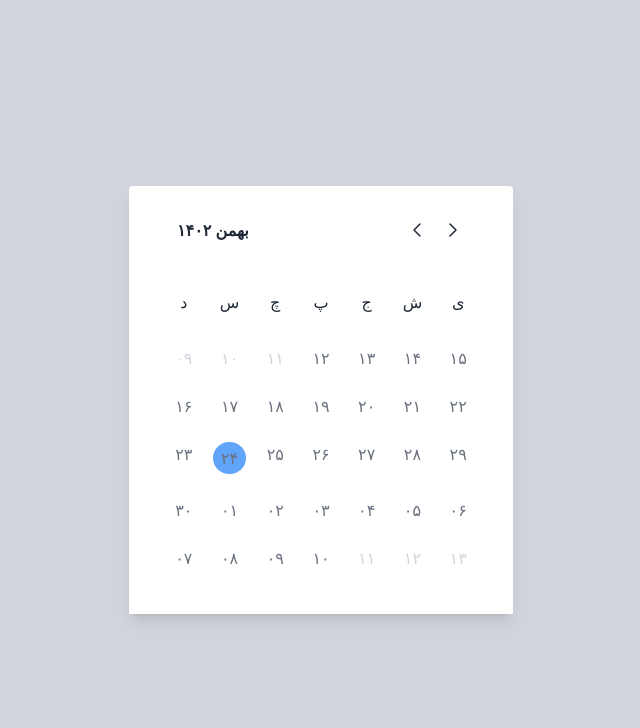
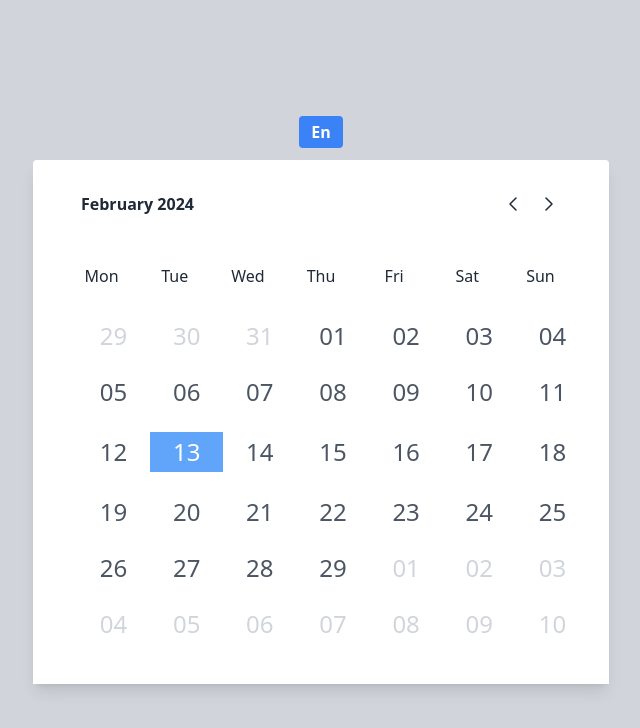
Before and after one commit to mehotkhan/z-calendar-docs, a Vue app: page / in a window 1280 px wide. Shown: the top 728 px of the page, without its empty margins (319-959 px from the left). Built offline with nearby package versions, Linux system fonts and the light colour scheme.

Commit message:
bootup Core Calendar

```diff
--- a/src/components/Calendar.vue
+++ b/src/components/Calendar.vue
@@ -2,25 +2,50 @@
 import { ref, computed, watch, onMounted } from 'vue'
 import { DateTime, Interval, Info } from "luxon";
 
-const locale = 'fa-IR'
-// const locale = 'en-GB'
-const inputDate = DateTime.local({ locale }).reconfigure({ outputCalendar: "persian" });
-// const inputDate = DateTime.local({ locale })
+const props = defineProps({
+    locale: String,
+    dir: String,
+    inputDate: Object,
+})
 
 
-const weekdaysShort = Info.weekdays('narrow', { locale })
 
 const monthSelector = ref(0)
+const dayOffset = ref(0)
 const days = ref([]);
 
 
+onMounted(() => {
+    const localParts = props.inputDate.toLocaleParts()
+    dayOffset.value = localParts[2].value
+})
 
-const currentDate = computed(() => inputDate.plus({ month: monthSelector.value }))
-const monthName = computed(() => currentDate.value.toFormat('LLLL'))
-const yearName = computed(() => currentDate.value.toFormat('yyyy'))
+watch(props, async (newProps) => {
+    const localParts = newProps.inputDate.toLocaleParts()
+    console.log(localParts)
+    console.log(newProps.inputDate)
 
-const start = computed(() => currentDate.value.startOf('month').startOf('week'))
-const end = computed(() => currentDate.value.endOf('month').endOf('week'))
+    const month = localParts[0].value
+    const day = localParts[2].value
+    dayOffset.value = day
+    console.log(month, day)
+})
+
+
+
+const weekdaysShort = computed(() => Info.weekdays('short', { locale: props.locale, useLocaleWeeks: true }))
+const currentDate = computed(() => props.inputDate.plus({ month: monthSelector.value }))
+const monthName = computed(() => currentDate.value.toFormat('LLLL', { locale: props.locale }))
+const yearName = computed(() => currentDate.value.toFormat('yyyy', { locale: props.locale }))
+// standard :)
+// const start = computed(() => currentDate.value.startOf('month').startOf('week'))
+// const end = computed(() => currentDate.value.endOf('month').endOf('week'))
+
+
+// Hacked One :)
+const start = computed(() => currentDate.value.minus({ day: dayOffset.value }).startOf('week'))
+const end = computed(() => start.value.plus({ day: 35 }).endOf('week'))
+
 
 const range = computed(() => Interval.fromDateTimes(start.value, end.value).splitBy({ days: 1 }))
 
@@ -28,16 +53,18 @@ const isToday = (date) => {
     return date.toISODate() === DateTime.local().toISODate();
 }
 const isMonth = (date) => {
-    return date.month === currentDate.value.month;
+    // console.log(date.toLocaleParts()[0].value)
+    return date.toLocaleParts()[0].value === currentDate.value.toLocaleParts()[0].value;
 }
 
 const weekGenerator = (rangeDays) => {
     days.value = []
     rangeDays.forEach((day) => {
         days.value.push({
-            dayNum: day.start.toFormat('dd'),
-            dayName: day.start.toFormat('cccc'),
-            dayClass: [isMonth(day.start) ? 'text-gray-500' : 'text-gray-300', isToday(day.start) ? 'bg-blue-400 text-gray-100 p-1' : '']
+            dayNum: day.start.toFormat('dd', { locale: props.locale }),
+            dayName: day.start.toFormat('cccc', { locale: props.locale }),
+            monthName: day.start.toFormat('MMM', { locale: props.locale }),
+            dayClass: [isMonth(day.start) ? 'text-gray-600' : 'text-gray-300', isToday(day.start) ? 'bg-blue-400 text-white p-1' : '']
         });
     })
 }
@@ -75,7 +102,7 @@ watch(range, async (newRange) => {
 
             </div>
         </div>
-        <div class="flex items-center justify-between pt-12 overflow-x-auto">
+        <div class="flex items-center justify-between pt-12  " :class="dir == 'rtl' && 'rtl'">
             <div class="w-full">
                 <div class="grid grid-cols-7 gap-0">
 
@@ -85,10 +112,14 @@ watch(range, async (newRange) => {
                 </div>
                 <div class="grid grid-cols-7 gap-0 mt-5 ">
 
-                    <div v-for="day in days" class="w-full flex justify-center">
-                        <div class="text-base font-medium rounded-full px-2 m-3" :class="day.dayClass">{{
+                    <div v-for="day in days" class="w-full flex justify-center flex-col px-2 m-3 items-center"
+                        :class="day.dayClass">
+
+
+                        <div class="text-2xl font-medium rounded-full">{{
                             day.dayNum
-                        }}</div>
+                        }}
+                        </div>
 
                     </div>
 
--- a/src/components/HelloWorld.vue
+++ b/src/components/HelloWorld.vue
@@ -1,14 +1,45 @@
-<script setup>
+<script setup lang="ts">
+import { ref, computed, watch, onMounted } from 'vue'
+import { DateTime, Interval, Info } from "luxon";
 import Calendar from './Calendar.vue'
-import Events from './Events.vue'
+// import Events from './Events.vue'
+
+const lngMode = ref<string>('en')
+const dirMode = ref<string>('ltr')
+const locale = ref<string>('')
+const inputDate = ref<object>()
+
+const switchMode = () => {
+  lngMode.value == 'fa' ? lngMode.value = 'en' : lngMode.value = 'fa'
+  bootUp()
+}
+
+const bootUp = () => {
+  if (lngMode.value == 'fa') {
+    locale.value = 'fa-IR'
+    dirMode.value = 'rtl'
+    inputDate.value = DateTime.local().reconfigure({ outputCalendar: "persian" });
+  } else {
+    dirMode.value = 'ltr'
+    locale.value = 'en-GB'
+    inputDate.value = DateTime.local()
+  }
+}
+bootUp()
+
+
 
 
 </script>
 <template>
-  <div class="flex items-center justify-center py-8 px-4">
-
-    <div class="max-w-sm w-full shadow-lg">
-      <Calendar />
+  <div class="flex items-center justify-center py-8 px-4 flex-col gap-3">
+    <div>
+      <button @click="switchMode()"
+        class="bg-blue-500 hover:bg-blue-700 text-white font-bold py-1 px-3 rounded capitalize">
+        {{ lngMode }}</button>
+    </div>
+    <div class="max-w-xl w-full shadow-lg">
+      <Calendar :locale="locale" :inputDate="inputDate" :dir="dirMode" />
     </div>
   </div>
 </template>
```
Also changed, not shown: package.json (+8 -0 lines), tsconfig.json (+12 -22 lines), .eslintrc.js (added), .prettierrc.js (added), 2 other files (tests, documents, lock files or other folders).
